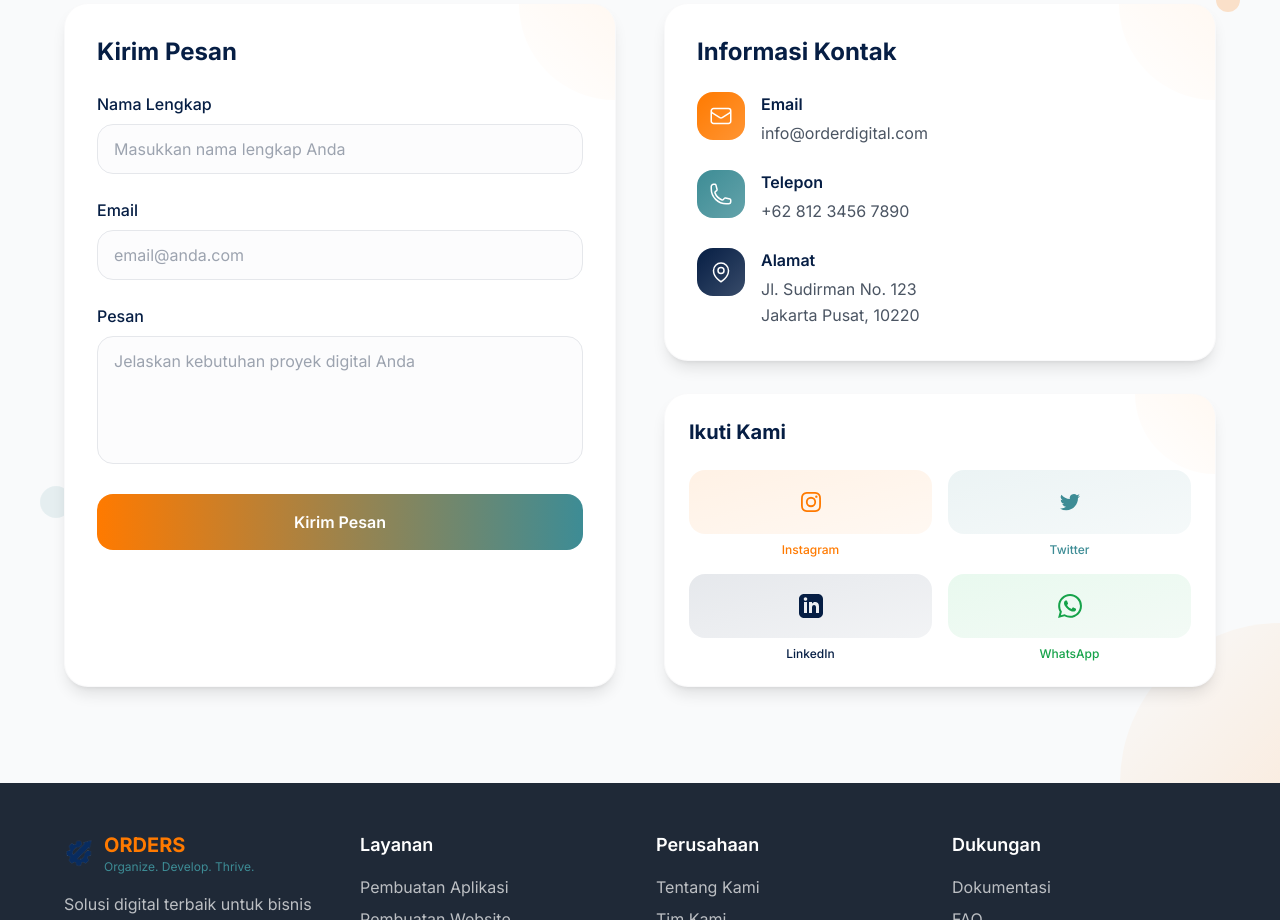
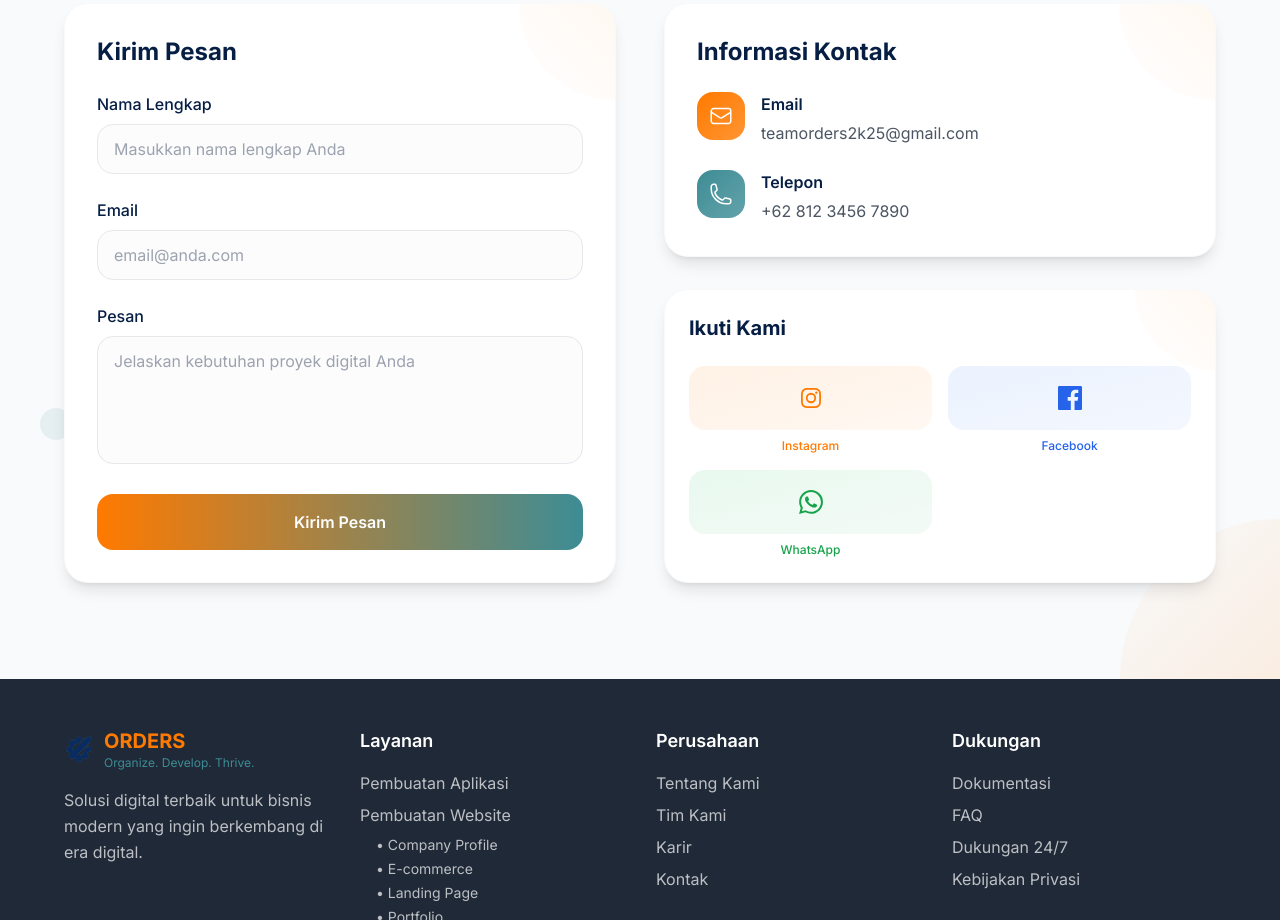
Before and after one commit to KevinJeremi/ordersnew, a Next.js app: page / in a window 1280 px wide. Shown: the part 5211-6131 px from the top of the page. Built offline with nearby package versions, Linux system fonts and the light colour scheme.

Commit message:
whatssapp and else

```diff
--- a/src/components/ContactSection.tsx
+++ b/src/components/ContactSection.tsx
@@ -110,8 +110,8 @@ export default function ContactSection() {
                                 type="submit"
                                 disabled={isSubmitting}
                                 className={`w-full font-semibold py-4 px-6 rounded-2xl transition-all duration-300 hover:scale-105 hover:shadow-lg ${isSubmitting
-                                        ? 'bg-gray-400 cursor-not-allowed'
-                                        : 'bg-gradient-to-r from-[#FF7A00] to-[#3D8C95] hover:from-[#FF7A00]/90 hover:to-[#3D8C95]/90'
+                                    ? 'bg-gray-400 cursor-not-allowed'
+                                    : 'bg-gradient-to-r from-[#FF7A00] to-[#3D8C95] hover:from-[#FF7A00]/90 hover:to-[#3D8C95]/90'
                                     } text-white`}
                             >
                                 {isSubmitting ? 'Mengirim...' : 'Kirim Pesan'}
@@ -132,7 +132,7 @@ export default function ContactSection() {
                                         </svg>
                                     </div>                                    <div className="select-text cursor-text" style={{ userSelect: 'text', WebkitUserSelect: 'text' }}>
                                         <h4 className="font-semibold text-[#061E44] mb-1 select-text">Email</h4>
-                                        <p className="text-gray-600 select-text">info@orderdigital.com</p>
+                                        <p className="text-gray-600 select-text">teamorders2k25@gmail.com</p>
                                     </div>
                                 </div>
 
@@ -147,17 +147,7 @@ export default function ContactSection() {
                                     </div>
                                 </div>
 
-                                <div className="flex items-start group/item">
-                                    <div className="w-12 h-12 bg-gradient-to-br from-[#061E44] to-[#061E44]/80 rounded-2xl flex items-center justify-center mr-4 flex-shrink-0 group-hover/item:scale-110 transition-transform duration-300">
-                                        <svg xmlns="http://www.w3.org/2000/svg" fill="none" viewBox="0 0 24 24" strokeWidth={1.5} stroke="currentColor" className="w-6 h-6 text-white">
-                                            <path strokeLinecap="round" strokeLinejoin="round" d="M15 10.5a3 3 0 11-6 0 3 3 0 016 0z" />
-                                            <path strokeLinecap="round" strokeLinejoin="round" d="M19.5 10.5c0 7.142-7.5 11.25-7.5 11.25S4.5 17.642 4.5 10.5a7.5 7.5 0 1115 0z" />
-                                        </svg>
-                                    </div>                                    <div className="select-text cursor-text" style={{ userSelect: 'text', WebkitUserSelect: 'text' }}>
-                                        <h4 className="font-semibold text-[#061E44] mb-1 select-text">Alamat</h4>
-                                        <p className="text-gray-600 select-text">Jl. Sudirman No. 123<br />Jakarta Pusat, 10220</p>
-                                    </div>
-                                </div>
+
                             </div>                        </div>
 
                         <div className="bg-white rounded-3xl overflow-hidden shadow-lg hover:shadow-2xl group transition-all duration-500 border border-gray-100/50 backdrop-blur-sm relative z-10 p-6">
@@ -177,24 +167,16 @@ export default function ContactSection() {
                                     </div>
                                     <p className="text-center text-xs text-[#FF7A00] mt-2 font-medium">Instagram</p>
                                 </a>
-
-                                <a href="#" className="group/social relative" aria-label="Twitter">
-                                    <div className="w-full h-16 bg-gradient-to-br from-[#3D8C95]/10 to-[#3D8C95]/5 hover:from-[#3D8C95] hover:to-[#3D8C95]/80 rounded-2xl flex items-center justify-center transition-all duration-300 hover:scale-105 hover:shadow-lg group-hover/social:shadow-[#3D8C95]/25">
-                                        <svg className="w-6 h-6 text-[#3D8C95] group-hover/social:text-white transition-colors duration-300" fill="currentColor" viewBox="0 0 24 24">
-                                            <path d="M8.29 20.251c7.547 0 11.675-6.253 11.675-11.675 0-.178 0-.355-.012-.53A8.348 8.348 0 0022 5.92a8.19 8.19 0 01-2.357.646 4.118 4.118 0 001.804-2.27 8.224 8.224 0 01-2.605.996 4.107 4.107 0 00-6.993 3.743 11.65 11.65 0 01-8.457-4.287 4.106 4.106 0 001.27 5.477A4.072 4.072 0 012.8 9.713v.052a4.105 4.105 0 003.292 4.022 4.095 4.095 0 01-1.853.07 4.108 4.108 0 003.834 2.85A8.233 8.233 0 012 18.407a11.616 11.616 0 006.29 1.84" />
+                                <a href="#" className="group/social relative" aria-label="Facebook">
+                                    <div className="w-full h-16 bg-gradient-to-br from-blue-500/10 to-blue-600/5 hover:from-blue-500 hover:to-blue-600/80 rounded-2xl flex items-center justify-center transition-all duration-300 hover:scale-105 hover:shadow-lg group-hover/social:shadow-blue-500/25">
+                                        <svg className="w-6 h-6 text-blue-600 group-hover/social:text-white transition-colors duration-300" fill="currentColor" viewBox="0 0 24 24">
+                                            <path d="M22.675 0H1.325C.593 0 0 .593 0 1.325v21.35C0 23.407.593 24 1.325 24h11.494V14.706h-3.12v-3.62h3.12V8.413c0-3.09 1.892-4.787 4.651-4.787 1.325 0 2.465.098 2.8.142v3.25h-1.92c-1.505 0-1.794.716-1.794 1.77v2.32h3.588l-.467 3.62h-3.121V24h6.116c.732 0 1.325-.593 1.325-1.325V1.325C24 .593 23.407 0 22.675 0z" />
                                         </svg>
                                     </div>
-                                    <p className="text-center text-xs text-[#3D8C95] mt-2 font-medium">Twitter</p>
+                                    <p className="text-center text-xs text-blue-600 mt-2 font-medium">Facebook</p>
                                 </a>
 
-                                <a href="#" className="group/social relative" aria-label="LinkedIn">
-                                    <div className="w-full h-16 bg-gradient-to-br from-[#061E44]/10 to-[#061E44]/5 hover:from-[#061E44] hover:to-[#061E44]/80 rounded-2xl flex items-center justify-center transition-all duration-300 hover:scale-105 hover:shadow-lg group-hover/social:shadow-[#061E44]/25">
-                                        <svg className="w-6 h-6 text-[#061E44] group-hover/social:text-white transition-colors duration-300" fill="currentColor" viewBox="0 0 24 24">
-                                            <path d="M19 0h-14c-2.761 0-5 2.239-5 5v14c0 2.761 2.239 5 5 5h14c2.762 0 5-2.239 5-5v-14c0-2.761-2.238-5-5-5zm-11 19h-3v-11h3v11zm-1.5-12.268c-.966 0-1.75-.79-1.75-1.764s.784-1.764 1.75-1.764 1.75.79 1.75 1.764-.783 1.764-1.75 1.764zm13.5 12.268h-3v-5.604c0-3.368-4-3.113-4 0v5.604h-3v-11h3v1.765c1.396-2.586 7-2.777 7 2.476v6.759z" />
-                                        </svg>
-                                    </div>
-                                    <p className="text-center text-xs text-[#061E44] mt-2 font-medium">LinkedIn</p>
-                                </a>
+
 
                                 <a href="#" className="group/social relative" aria-label="WhatsApp">
                                     <div className="w-full h-16 bg-gradient-to-br from-green-500/10 to-green-600/5 hover:from-green-500 hover:to-green-600/80 rounded-2xl flex items-center justify-center transition-all duration-300 hover:scale-105 hover:shadow-lg group-hover/social:shadow-green-500/25">
--- a/src/components/Header.tsx
+++ b/src/components/Header.tsx
@@ -35,7 +35,7 @@ export default function Header() {
     const handleNavClick = (section: string) => {
         setActiveSection(section);
         setIsMenuOpen(false);
-    };    return (
+    }; return (
         <header className={`${styles.header} ${isVisible ? styles.headerVisible : styles.headerHidden}`}>
             <div className={`${styles.container} ${styles.header_inner}`}>
                 <div className="flex items-center">
--- a/src/components/ScrollToTop.tsx
+++ b/src/components/ScrollToTop.tsx
@@ -22,6 +22,14 @@ const ScrollToTop = () => {
         });
     };
 
+    // Open WhatsApp with pre-filled message
+    const openWhatsApp = () => {
+        const phoneNumber = '6281234567890'; // Replace with actual WhatsApp number
+        const message = 'Halo! Saya tertarik dengan layanan digital ORDERS. Bisakah kita berdiskusi lebih lanjut?';
+        const whatsappUrl = `https://wa.me/${phoneNumber}?text=${encodeURIComponent(message)}`;
+        window.open(whatsappUrl, '_blank');
+    };
+
     useEffect(() => {
         window.addEventListener('scroll', toggleVisibility);
 
@@ -32,6 +40,19 @@ const ScrollToTop = () => {
 
     return (
         <div className={`fixed bottom-6 right-6 z-50 transition-opacity duration-300 ${isVisible ? 'opacity-100' : 'opacity-0'}`}>
+            <div className="flex flex-col space-y-3">
+                {/* WhatsApp Button */}
+                <button
+                    onClick={openWhatsApp}
+                    className="flex items-center justify-center w-12 h-12 rounded-full bg-gradient-to-r from-green-500 to-green-600 text-white shadow-lg hover:shadow-xl transition-transform hover:-translate-y-1 hover:scale-110"
+                    aria-label="Chat via WhatsApp"
+                >
+                    <svg className="w-6 h-6" fill="currentColor" viewBox="0 0 24 24">
+                        <path d="M17.472 14.382c-.297-.149-1.758-.867-2.03-.967-.273-.099-.471-.148-.67.15-.197.297-.767.966-.94 1.164-.173.199-.347.223-.644.075-.297-.15-1.255-.463-2.39-1.475-.883-.788-1.48-1.761-1.653-2.059-.173-.297-.018-.458.13-.606.134-.133.298-.347.446-.52.149-.174.198-.298.298-.497.099-.198.05-.371-.025-.52-.075-.149-.669-1.612-.916-2.207-.242-.579-.487-.5-.669-.51-.173-.008-.371-.01-.57-.01-.198 0-.52.074-.792.372-.272.297-1.04 1.016-1.04 2.479 0 1.462 1.065 2.875 1.213 3.074.149.198 2.096 3.2 5.077 4.487.709.306 1.262.489 1.694.625.712.227 1.36.195 1.871.118.571-.085 1.758-.719 2.006-1.413.248-.694.248-1.289.173-1.413-.074-.124-.272-.198-.57-.347m-5.421 7.403h-.004a9.87 9.87 0 01-5.031-1.378l-.361-.214-3.741.982.998-3.648-.235-.374a9.86 9.86 0 01-1.51-5.26c.001-5.45 4.436-9.884 9.888-9.884 2.64 0 5.122 1.03 6.988 2.898a9.825 9.825 0 012.893 6.994c-.003 5.45-4.437 9.884-9.885 9.884m8.413-18.297A11.815 11.815 0 0012.05 0C5.495 0 .16 5.335.157 11.892c0 2.096.547 4.142 1.588 5.945L.057 24l6.305-1.654a11.882 11.882 0 005.683 1.448h.005c6.554 0 11.89-5.335 11.893-11.893A11.821 11.821 0 0020.525 3.488" />
+                    </svg>
+                </button>
+
+                {/* Scroll to Top Button */}
                 <button
                     onClick={scrollToTop}
                     className="flex items-center justify-center w-12 h-12 rounded-full bg-gradient-to-r from-[#FF7A00] to-[#3D8C95] text-white shadow-lg hover:shadow-xl transition-transform hover:-translate-y-1"
@@ -42,6 +63,7 @@ const ScrollToTop = () => {
                     </svg>
                 </button>
             </div>
+        </div>
     );
 };
 
```
Lines whose indentation alone changed are shown as unchanged.
